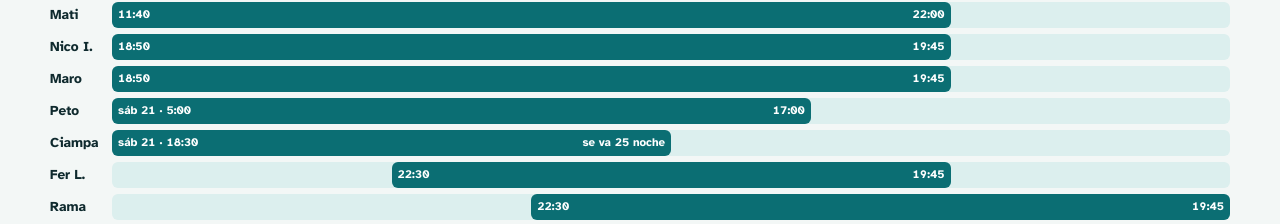
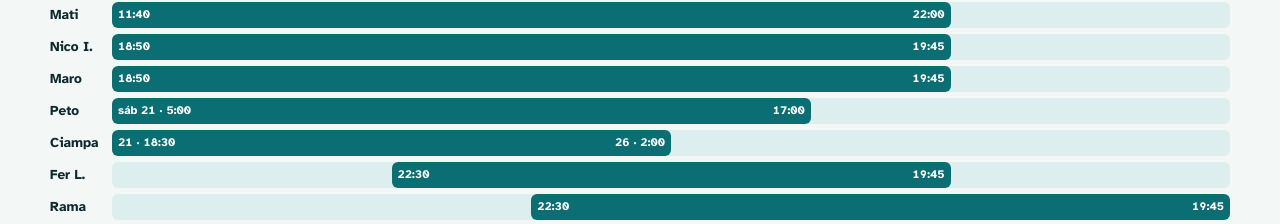
Before and after one commit to forjadera-ai/forty-licks-jurere, a plain HTML site: page index.html in a window 1280 px wide. Shown: the part 1498-1722 px from the top of the page. Drawn offline with nearby package versions, Linux system fonts and the light colour scheme.

Commit message:
Vuelta de Ciampa 26 a las 2:00
Co-Authored-By: Claude Opus 5.5 <noreply@anthropic.com>
Claude-Session: https://claude.ai/code/session_01DyVhG1WpQEMffnNLmpPvsA

```diff
--- a/index.html
+++ b/index.html
@@ -450,7 +450,7 @@ footer{font-size:.8rem;color:var(--muted)}
     ["Mario",22,29,"vie 20 · 22:30","19:45",1],["Toto",22,29,"vie 20 · 22:30","17:15",1],["Ambro",22,29,"vie 20 · 22:30","17:15",1],["Fede",22,29,"vie 20 · 22:30","17:15",1],
     ["Boti",22,29,"11:40","17:15",1],["Juan J.",22,29,"22:30","17:15",1],
     ["Facu",22,27,"vie 20 · 23:40","",1],["Leza",22,27,"11:40","22:00",1],["Mati",22,27,"11:40","22:00",1],["Nico I.",22,27,"18:50","19:45",1],["Maro",22,27,"18:50","19:45",1],
-    ["Peto",22,26,"sáb 21 · 5:00","17:00",1],["Ciampa",22,25,"sáb 21 · 18:30","se va 25 noche",1],
+    ["Peto",22,26,"sáb 21 · 5:00","17:00",1],["Ciampa",22,25,"21 · 18:30","26 · 2:00",1],
     ["Fer L.",24,27,"22:30","19:45",1],["Rama",25,29,"22:30","19:45",1],["Pablito",26,29,"19:15","19:45",1]
   ];
   var dows=["dom","lun","mar","mié","jue","vie","sáb","dom"];
```
